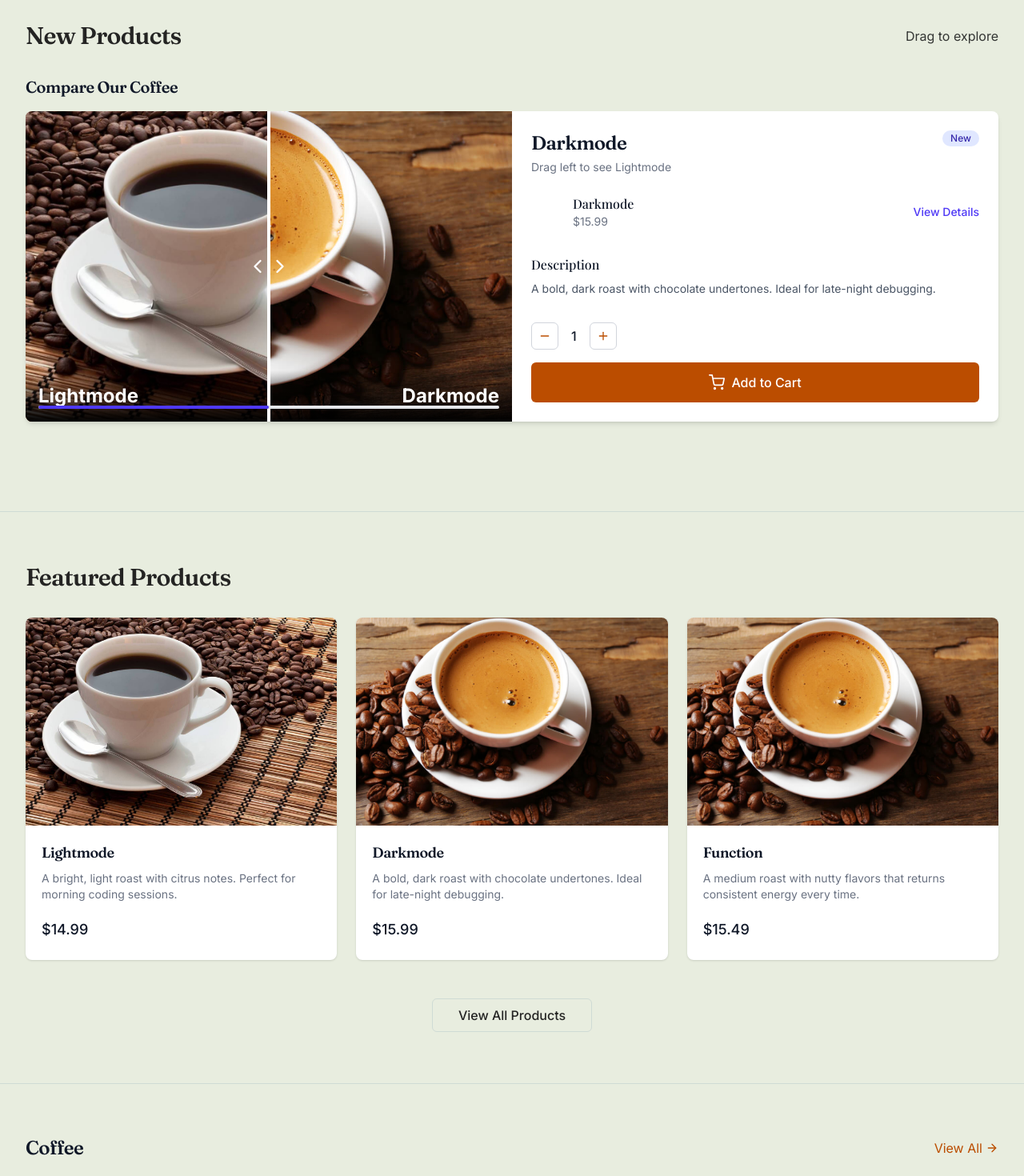
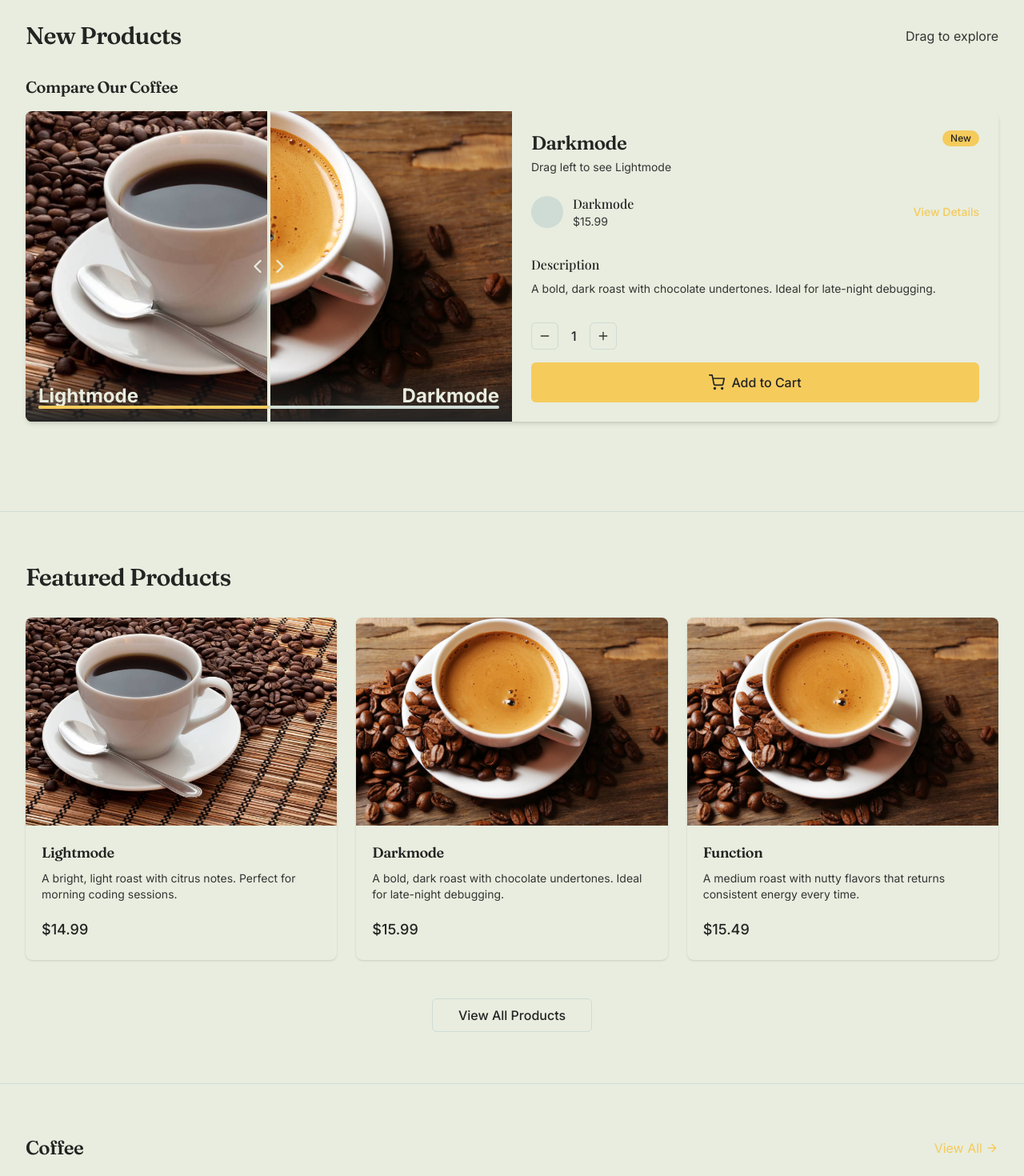
Before and after one commit to danghaonhien/the-boring-coffee, a Next.js app: page / in a window 1280 px wide. Shown: the part 660-2130 px from the top of the page at 80% size. Built offline with nearby package versions, Linux system fonts and the light colour scheme; a web font is replaced by a local one.

Commit message:
added colors for homepage

```diff
--- a/src/components/products/AddToCartButton.tsx
+++ b/src/components/products/AddToCartButton.tsx
@@ -72,7 +72,7 @@ export default function AddToCartButton({ product, compact = false }: AddToCartB
     return (
       <button
         type="button"
-        className={`w-full ${added ? 'bg-green-600' : 'bg-amber-700'} border border-transparent rounded-md py-3 px-4 flex items-center justify-center text-sm font-medium text-white hover:${added ? 'bg-green-700' : 'bg-amber-800'} focus:outline-none focus:ring-2 focus:ring-offset-2 focus:ring-amber-500 transition-colors duration-200`}
+        className={`w-full ${added ? 'bg-[#333533]' : 'bg-[#F5CB5C]'} border border-transparent rounded-md py-3 px-4 flex items-center justify-center text-sm font-medium ${added ? 'text-[#E8EDDF]' : 'text-[#242423]'} hover:${added ? 'bg-[#242423]' : 'bg-[#CFDBD5]'} focus:outline-none focus:ring-2 focus:ring-offset-2 focus:ring-[#F5CB5C] transition-colors duration-200`}
         onClick={handleCompactAddToCart}
         disabled={added}
       >
@@ -96,27 +96,27 @@ export default function AddToCartButton({ product, compact = false }: AddToCartB
       <div className="flex items-center mb-4">
         <button
           type="button"
-          className="p-2 border border-gray-300 rounded-md hover:bg-amber-50 transition-colors duration-200"
+          className="p-2 border border-[#CFDBD5] rounded-md hover:bg-[#E8EDDF] transition-colors duration-200"
           onClick={decreaseQuantity}
           aria-label="Decrease quantity"
           disabled={added}
         >
-          <FiMinus className="h-4 w-4 text-amber-700" />
+          <FiMinus className="h-4 w-4 text-[#333533]" />
         </button>
-        <span className="mx-4 text-gray-900 font-medium">{quantity}</span>
+        <span className="mx-4 text-[#242423] font-medium">{quantity}</span>
         <button
           type="button"
-          className="p-2 border border-gray-300 rounded-md hover:bg-amber-50 transition-colors duration-200"
+          className="p-2 border border-[#CFDBD5] rounded-md hover:bg-[#E8EDDF] transition-colors duration-200"
           onClick={increaseQuantity}
           aria-label="Increase quantity"
           disabled={added}
         >
-          <FiPlus className="h-4 w-4 text-amber-700" />
+          <FiPlus className="h-4 w-4 text-[#333533]" />
         </button>
       </div>
       <button
         type="button"
-        className={`w-full ${added ? 'bg-green-600' : 'bg-amber-700'} border border-transparent rounded-md py-3 px-8 flex items-center justify-center text-base font-medium text-white hover:${added ? 'bg-green-700' : 'bg-amber-800'} focus:outline-none focus:ring-2 focus:ring-offset-2 focus:ring-amber-500 transition-colors duration-200`}
+        className={`w-full ${added ? 'bg-[#333533]' : 'bg-[#F5CB5C]'} border border-transparent rounded-md py-3 px-8 flex items-center justify-center text-base font-medium ${added ? 'text-[#E8EDDF]' : 'text-[#242423]'} hover:${added ? 'bg-[#242423]' : 'bg-[#CFDBD5]'} focus:outline-none focus:ring-2 focus:ring-offset-2 focus:ring-[#F5CB5C] transition-colors duration-200`}
         onClick={handleAddToCart}
         disabled={added}
       >
--- a/src/components/products/CategoryProductGrid.tsx
+++ b/src/components/products/CategoryProductGrid.tsx
@@ -39,12 +39,12 @@ export default function CategoryProductGrid({
   const hasMoreProducts = restProducts.length > initialCount - 1;
 
   return (
-    <div className="max-w-7xl mx-auto px-4 sm:px-6 lg:px-8 py-16 border-b border-gray-200">
+    <div className="max-w-7xl mx-auto px-4 sm:px-6 lg:px-8 py-16 border-b border-[#CFDBD5]">
       <div className="flex justify-between items-center mb-8">
-        <h2 className="text-2xl font-display font-bold text-gray-900">{title}</h2>
+        <h2 className="text-2xl font-display font-bold text-[#242423]">{title}</h2>
         <Link
           href={viewAllLink}
-          className="text-amber-700 hover:text-amber-600 flex items-center"
+          className="text-[#F5CB5C] hover:text-[#F5CB5C]/80 flex items-center"
         >
           View All <FiArrowRight className="ml-1" />
         </Link>
@@ -53,8 +53,8 @@ export default function CategoryProductGrid({
       <div className="grid grid-cols-1 md:grid-cols-2 lg:grid-cols-4 gap-6 gap-y-12">
         {/* Featured product taking 2 columns */}
         <div className="md:col-span-2 lg:col-span-2">
-          <div className="bg-white rounded-lg shadow-md overflow-hidden h-full flex flex-col">
-            <div className="relative h-80 w-full bg-gray-200">
+          <div className="bg-[#E8EDDF] rounded-lg shadow-md overflow-hidden h-full flex flex-col">
+            <div className="relative h-80 w-full bg-[#CFDBD5]">
               {featuredProduct.image_url && (
                 <Image
                   src={featuredProduct.image_url}
@@ -65,13 +65,13 @@ export default function CategoryProductGrid({
               )}
             </div>
             <div className="p-6 flex-grow flex flex-col">
-              <h3 className="text-xl font-bold text-gray-900">{featuredProduct.name}</h3>
-              <p className="text-gray-600 mt-2 flex-grow">{featuredProduct.description}</p>
+              <h3 className="text-xl font-bold text-[#242423]">{featuredProduct.name}</h3>
+              <p className="text-[#333533] mt-2 flex-grow">{featuredProduct.description}</p>
               <div className="mt-4 flex justify-between items-center">
-                <p className="text-lg font-medium text-gray-900">${featuredProduct.price.toFixed(2)}</p>
+                <p className="text-lg font-medium text-[#242423]">${featuredProduct.price.toFixed(2)}</p>
                 <Link
                   href={`/products/${featuredProduct.id}`}
-                  className="text-amber-700 hover:text-amber-600"
+                  className="text-[#F5CB5C] hover:text-[#F5CB5C]/80"
                 >
                   View Details
                 </Link>
@@ -91,7 +91,7 @@ export default function CategoryProductGrid({
         <div className="mt-8 text-center">
           <button
             onClick={() => setShowMore(true)}
-            className="inline-block bg-white border border-gray-300 rounded-md py-2 px-8 font-medium text-gray-700 hover:bg-gray-50"
+            className="inline-block bg-[#E8EDDF] border border-[#CFDBD5] rounded-md py-2 px-8 font-medium text-[#242423] hover:bg-[#CFDBD5]"
           >
             Show More
           </button>
--- a/src/components/products/ProductCard.tsx
+++ b/src/components/products/ProductCard.tsx
@@ -30,9 +30,9 @@ export default function ProductCard({ product }: ProductCardProps) {
   };
 
   return (
-    <div className="group relative bg-white rounded-lg shadow-sm overflow-hidden transition-all duration-200 hover:shadow-md">
+    <div className="group relative bg-[#E8EDDF] rounded-lg shadow-sm overflow-hidden transition-all duration-200 hover:shadow-md">
       <Link href={`/products/${product.id}`} className="block">
-        <div className="aspect-w-1 aspect-h-1 w-full overflow-hidden bg-gray-200 relative">
+        <div className="aspect-w-1 aspect-h-1 w-full overflow-hidden bg-[#CFDBD5] relative">
           <Image
             src={product.image_url}
             alt={product.name}
@@ -42,18 +42,18 @@ export default function ProductCard({ product }: ProductCardProps) {
           />
         </div>
         <div className="p-5">
-          <h3 className="text-lg font-medium text-gray-900">{product.name}</h3>
-          <p className="mt-2 text-sm text-gray-500 line-clamp-2">{product.description}</p>
+          <h3 className="text-lg font-medium text-[#242423]">{product.name}</h3>
+          <p className="mt-2 text-sm text-[#333533] line-clamp-2">{product.description}</p>
 
           <div className="mt-4 flex items-center justify-between">
-            <p className="text-lg font-medium text-gray-900">{formatPrice(product.price)}</p>
+            <p className="text-lg font-medium text-[#242423]">{formatPrice(product.price)}</p>
 
             {/* Add to cart button - only visible on hover on desktop, always visible on mobile */}
             <button
               onClick={handleAddToCart}
               className={`${
-                isAdded ? 'bg-green-600' : 'bg-amber-700'
-              } text-white px-3 py-2 text-sm shadow-sm transition-all duration-200 rounded-sm flex items-center cursor-pointer sm:opacity-0 sm:group-hover:opacity-100`}
+                isAdded ? 'bg-[#CFDBD5] text-[#242423]' : 'bg-[#F5CB5C] text-[#242423]'
+              } px-3 py-2 text-sm shadow-sm transition-all duration-200 rounded-sm flex items-center cursor-pointer sm:opacity-0 sm:group-hover:opacity-100`}
             >
               {isAdded ? (
                 <>
--- a/src/components/products/ProductSlider.tsx
+++ b/src/components/products/ProductSlider.tsx
@@ -92,9 +92,9 @@ export default function ProductSlider({ products }: ProductSliderProps) {
 
   return (
     <div className="mb-12">
-      <h3 className="text-xl font-bold text-gray-900 mb-4">Compare Our Coffee</h3>
+      <h3 className="text-xl font-bold text-[#242423] mb-4">Compare Our Coffee</h3>
 
-      <div className="bg-white rounded-lg shadow-md overflow-hidden">
+      <div className="bg-[#E8EDDF] rounded-lg shadow-md overflow-hidden">
         <div className="flex flex-col md:flex-row">
           {/* Comparison slider - takes 50% width on desktop */}
           <div
@@ -123,8 +123,8 @@ export default function ProductSlider({ products }: ProductSliderProps) {
                   )}
 
                   {/* Product name overlay - simplified */}
-                  <div className="absolute bottom-0  inset-x-0 bg-gradient-to-t from-black to-transparent py-4 px-4">
-                    <div className="text-2xl font-bold text-white text-right">
+                  <div className="absolute bottom-0  inset-x-0 bg-gradient-to-t from-[#242423] to-transparent py-4 px-4">
+                    <div className="text-2xl font-bold text-[#E8EDDF] text-right">
                       {rightProduct.name}
                     </div>
                   </div>
@@ -151,8 +151,8 @@ export default function ProductSlider({ products }: ProductSliderProps) {
                   )}
 
                   {/* Product name overlay - simplified */}
-                  <div className="absolute bottom-0 inset-x-0 bg-gradient-to-t from-black to-transparent py-4 px-4">
-                    <div className="text-2xl font-bold text-white">
+                  <div className="absolute bottom-0 inset-x-0 bg-gradient-to-t from-[#242423] to-transparent py-4 px-4">
+                    <div className="text-2xl font-bold text-[#E8EDDF]">
                       {leftProduct.name}
                     </div>
                   </div>
@@ -162,7 +162,7 @@ export default function ProductSlider({ products }: ProductSliderProps) {
               {/* Draggable divider */}
               <div
                 ref={buttonRef}
-                className="absolute top-0 bottom-0 w-1 bg-white z-30 cursor-ew-resize"
+                className="absolute top-0 bottom-0 w-1 bg-[#E8EDDF] z-30 cursor-ew-resize"
                 style={{
                   left: `${dragPosition}%`,
                   transform: 'translateX(-50%)',
@@ -173,19 +173,19 @@ export default function ProductSlider({ products }: ProductSliderProps) {
               >
                 {/* Drag handle */}
                 <div
-                  className="absolute top-1/2 left-1/2 transform -translate-x-1/2 -translate-y-1/2  bg-transparent rounded-full  flex items-center justify-center transition-transform duration-200 hover:scale-110"
+                  className="absolute top-1/2 left-1/2 transform -translate-x-1/2 -translate-y-1/2 bg-transparent rounded-full flex items-center justify-center transition-transform duration-200 hover:scale-110"
                 >
                   <div className="flex items-center space-x-0">
-                    <FiChevronLeft className="h-7 w-7 text-white" />
-                    <FiChevronRight className="h-7 w-7 text-white" />
+                    <FiChevronLeft className="h-7 w-7 text-[#E8EDDF]" />
+                    <FiChevronRight className="h-7 w-7 text-[#E8EDDF]" />
                   </div>
                 </div>
               </div>
 
               {/* Progress indicator at bottom */}
-              <div className="absolute bottom-4 left-4 right-4 h-1 bg-gray-200 rounded-full overflow-hidden z-30">
+              <div className="absolute bottom-4 left-4 right-4 h-1 bg-[#CFDBD5] rounded-full overflow-hidden z-30">
                 <div
-                  className="h-full bg-indigo-600 rounded-full transition-all duration-300"
+                  className="h-full bg-[#F5CB5C] rounded-full transition-all duration-300"
                   style={{
                     width: `${dragPosition}%`,
                     transition: isDragging ? 'none' : 'width 0.3s cubic-bezier(0.4, 0, 0.2, 1)'
@@ -194,7 +194,7 @@ export default function ProductSlider({ products }: ProductSliderProps) {
               </div>
 
               {/* Drag instruction */}
-              <div className="absolute bottom-8 left-1/2 transform -translate-x-1/2 bg-black bg-opacity-50 text-white text-xs px-3 py-1 rounded-full">
+              <div className="absolute bottom-8 left-1/2 transform -translate-x-1/2 bg-[#242423] bg-opacity-50 text-[#E8EDDF] text-xs px-3 py-1 rounded-full">
                 Drag to compare
               </div>
             </div>
@@ -205,16 +205,16 @@ export default function ProductSlider({ products }: ProductSliderProps) {
             <div>
               <div className="flex justify-between items-start mb-4">
                 <div>
-                  <h3 className="text-2xl font-bold text-gray-900 transition-all duration-300">
+                  <h3 className="text-2xl font-bold text-[#242423] transition-all duration-300">
                     {displayedProduct.name}
                   </h3>
-                  <p className="text-sm text-gray-500 mt-1">
+                  <p className="text-sm text-[#333533] mt-1">
                     {displayedProduct === rightProduct ?
                       `Drag left to see ${leftProduct.name}` :
                       `Drag right to see ${rightProduct.name}`}
                   </p>
                 </div>
-                <span className="inline-flex items-center px-2.5 py-0.5 rounded-full text-xs font-medium bg-indigo-100 text-indigo-800">
+                <span className="inline-flex items-center px-2.5 py-0.5 rounded-full text-xs font-medium bg-[#F5CB5C] text-[#242423]">
                   New
                 </span>
               </div>
@@ -223,20 +223,20 @@ export default function ProductSlider({ products }: ProductSliderProps) {
                 <div className="flex items-center justify-between">
                   <div className="flex items-center">
                     <div
-                      className="w-10 h-10 rounded-full mr-3 transition-all duration-300"
+                      className="w-10 h-10 rounded-full mr-3 bg-[#CFDBD5] transition-all duration-300"
                     ></div>
                     <div>
-                      <h4 className="font-medium text-gray-900">
+                      <h4 className="font-medium text-[#242423]">
                         {displayedProduct.name}
                       </h4>
-                      <p className="text-sm text-gray-500">
+                      <p className="text-sm text-[#333533]">
                         {formatPrice(displayedProduct.price)}
                       </p>
                     </div>
                   </div>
                   <Link
                     href={`/products/${displayedProduct.id}`}
-                    className="text-indigo-600 text-sm font-medium hover:text-indigo-500"
+                    className="text-[#F5CB5C] text-sm font-medium hover:text-[#242423]"
                   >
                     View Details
                   </Link>
@@ -244,8 +244,8 @@ export default function ProductSlider({ products }: ProductSliderProps) {
               </div>
 
               <div className="mt-8 transition-all duration-300">
-                <h4 className="font-medium text-gray-900 mb-2">Description</h4>
-                <p className="text-gray-600 text-sm">
+                <h4 className="font-medium text-[#242423] mb-2">Description</h4>
+                <p className="text-[#333533] text-sm">
                   {displayedProduct.description}
                 </p>
               </div>
```
